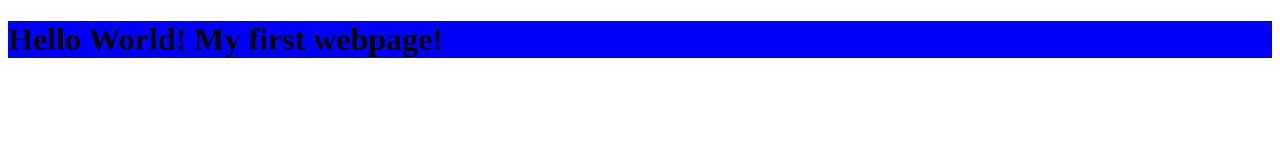
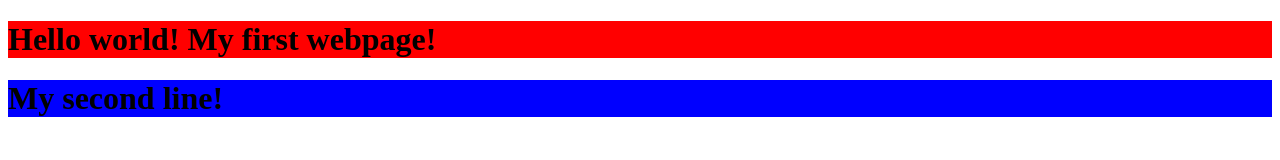
Before and after one commit to Chip74/Chip74.github.io, a plain HTML site: page index.html in a window 1280 px wide. Drawn offline with Linux system fonts and the light colour scheme.

Commit message:
chipfirstwebpage2

```diff
--- a/index.html
+++ b/index.html
@@ -9,6 +9,7 @@
         </style>
     </head>
     <body>
-        <h1>Hello World! My first webpage!</h1>
+        <h1 style="background-color: red;">Hello world! My first webpage!</h1>
+        <h1>My second line!</h1>
     </body>
 </html>
```
